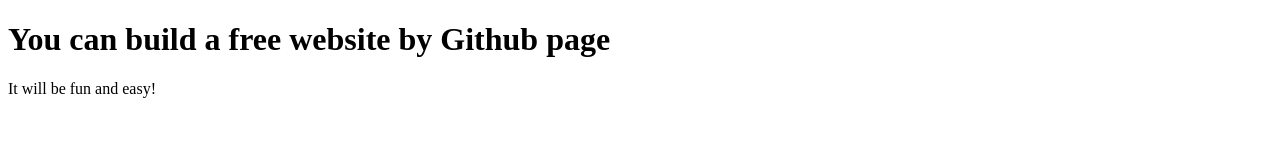
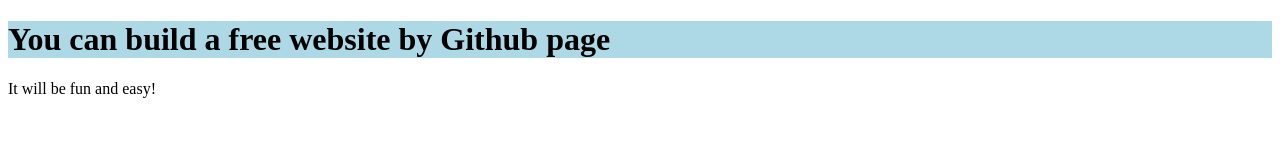
Before and after one commit to keuh1/test, a plain HTML site: page index.html in a window 1280 px wide. Drawn offline with Linux system fonts and the light colour scheme.

Commit message:
correction

```diff
--- a/index.html
+++ b/index.html
@@ -8,11 +8,10 @@
   <title>Document</title>
   <style>
     h1 {
-      background-color; lightblue;
+      background-color: lightblue;
     }
   </style>
 </head>
-
 <body>
   <h1>You can build a free website by Github page</h1>
   <p>It will be fun and easy!</p>
```
